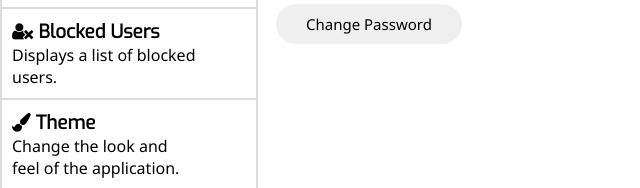
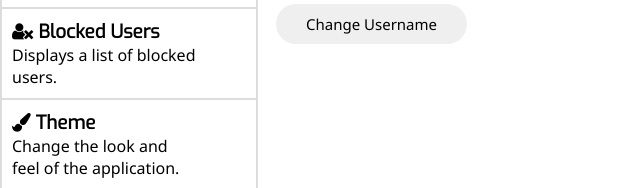
Before and after one commit to sansders/wadp-polynexus, a plain HTML site: page main.html in a window 1280 px wide. Both pictures are taken after a click on the tab "Settings". Shown: the part 299-487 px from the top of the page, 0-640 px from the left. Drawn offline with nearby package versions, Linux system fonts and the light colour scheme; files that its build step writes are made by us from their sources.

Commit message:
Changed a word

```diff
--- a/main.html
+++ b/main.html
@@ -162,7 +162,7 @@
       <h4>New Username:</h4>
       <input class="settingsinput" type="text" placeholder="New Username"/>
     <br />
-    <button class="button"><span>Change Password</span></button>
+    <button class="button"><span>Change Username</span></button>
     </div>
     <div id="setting-2" class="activetab">
       <h2>Password</h2>
```
